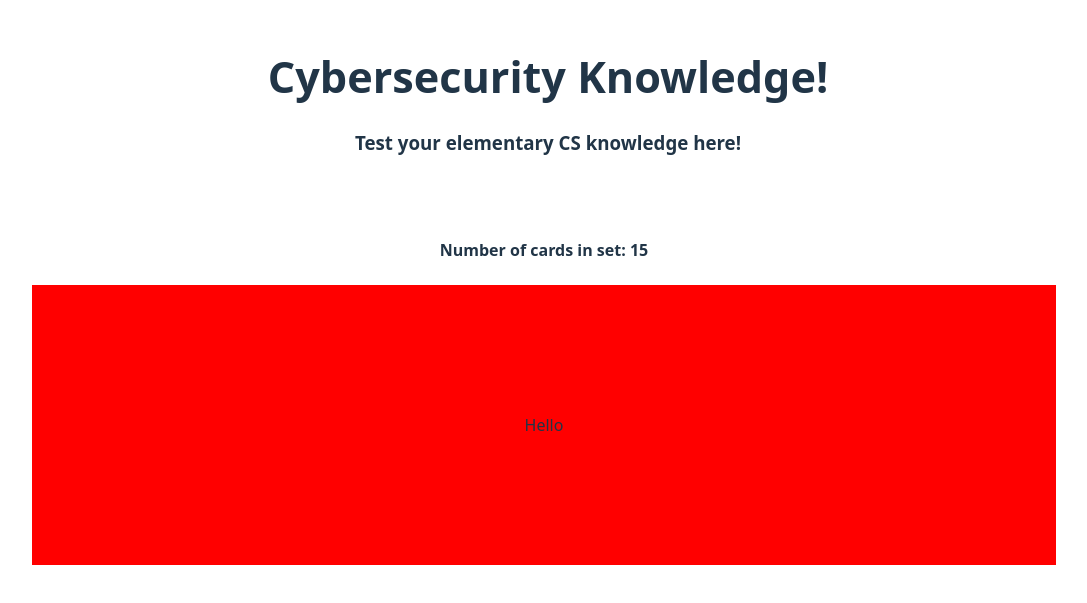
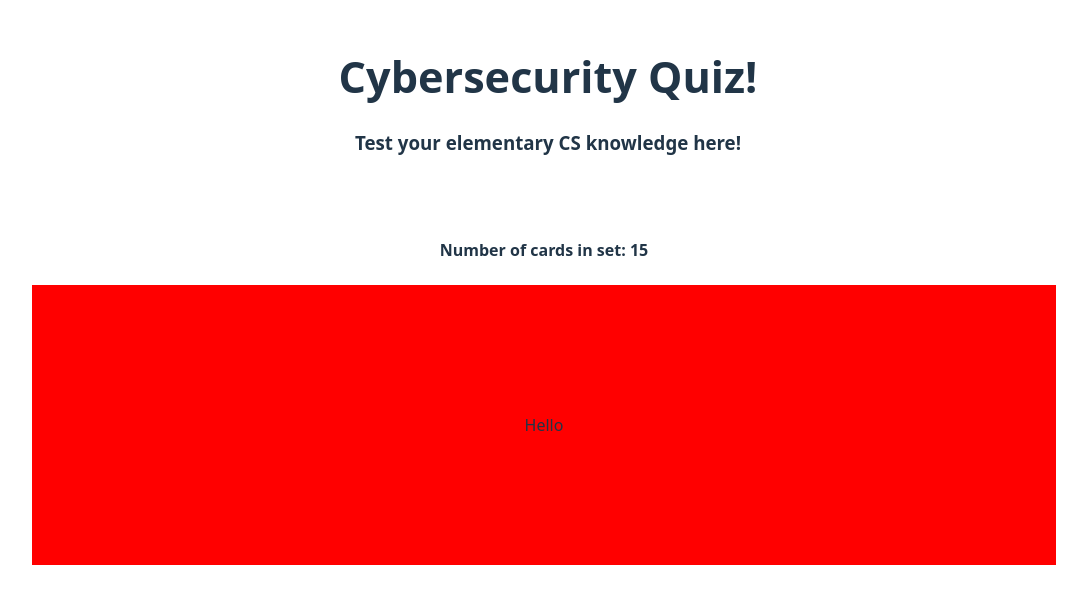
Before and after one commit to EdibleHerald/FlashCards, a React (Vite) app: page / in a window 1280 px wide. Shown: the part 119-722 px from the top of the page, without its empty margins (96-1183 px from the left). Built offline with nearby package versions, Linux system fonts and the light colour scheme.

Commit message:
Added text for the flash cards to use

```diff
--- a/src/App.jsx
+++ b/src/App.jsx
@@ -10,11 +10,9 @@ function App() {
 
   // Function to swap card
   function SwapCard(){
-    if(count == 1){
-      setCount(count-1);
+    if(flip == 1){
       setFlip(flip-1);
     }else{
-      setCount(count+1);
       setFlip(flip+1);
     }
 
@@ -35,7 +33,7 @@ function App() {
       {/* Title */}
       <div className="headerContainer">
         <div className="innerHeaderContainer">
-          <h1>Cybersecurity Knowledge!</h1>
+          <h1>Cybersecurity Quiz!</h1>
           <h3>Test your elementary CS knowledge here!</h3>
         </div>
       </div>
```
